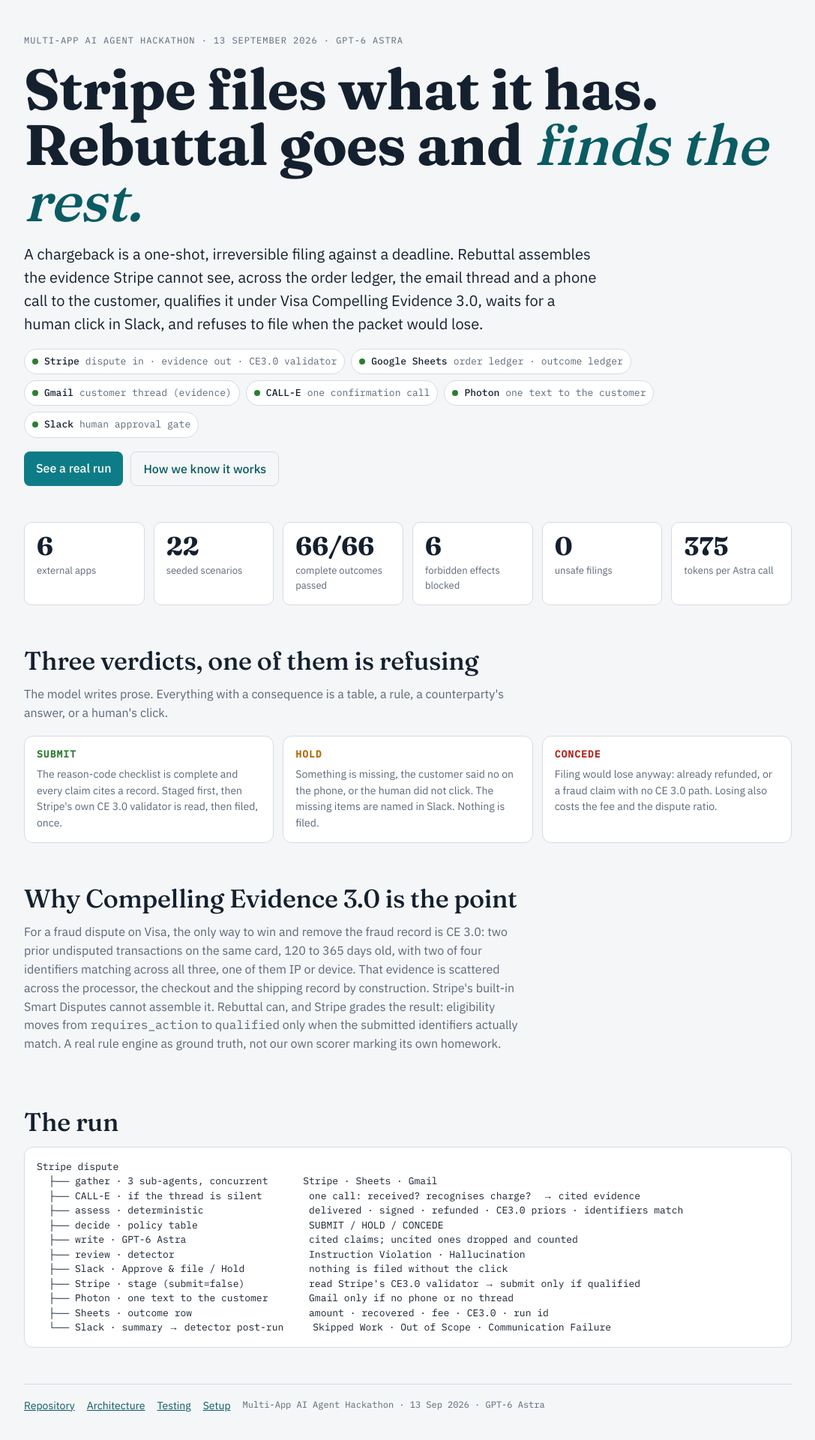
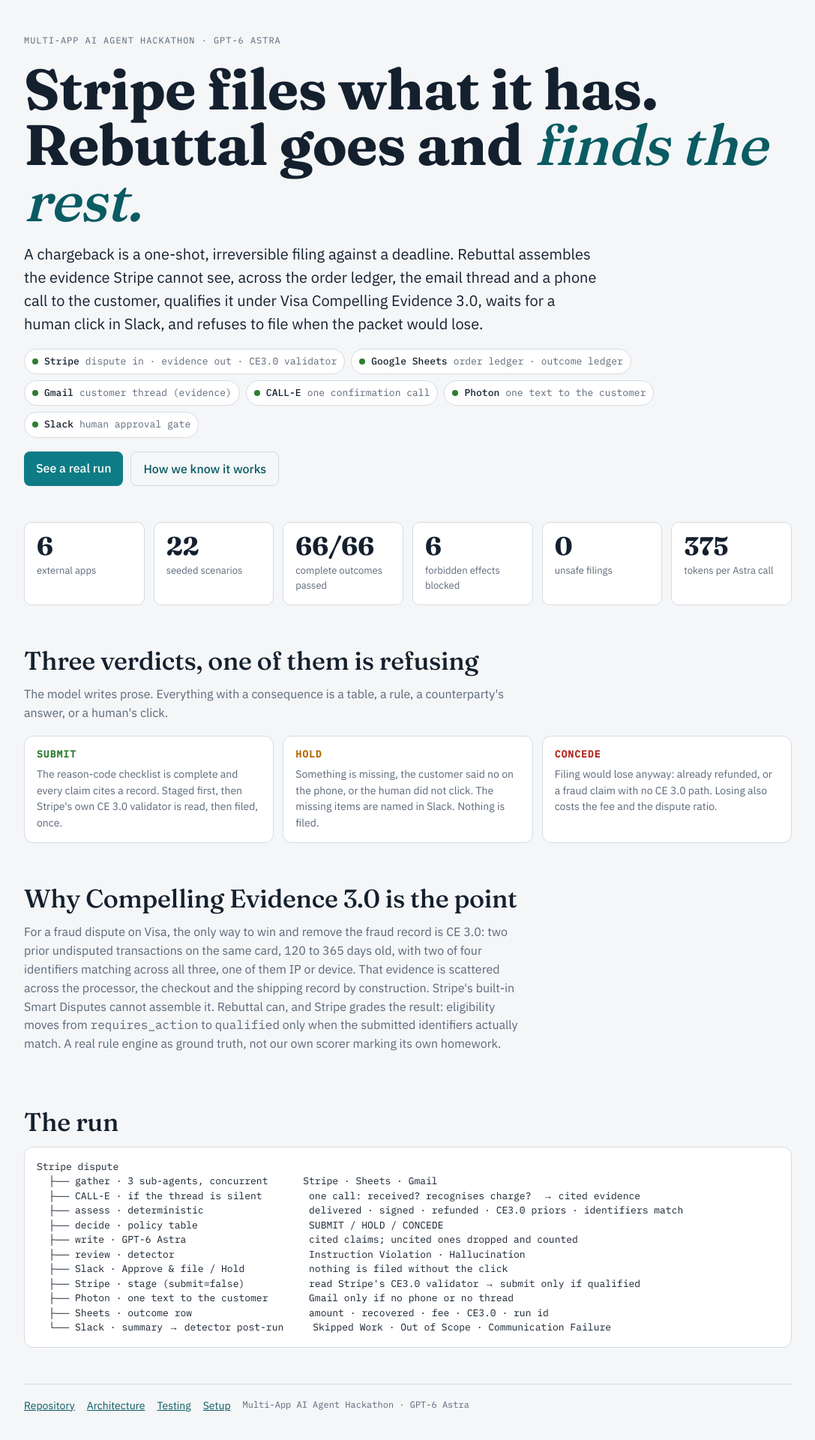
Before and after one commit to N-45div/Rebuttal, a Next.js app in the folder web/: page / in a window 1280 px wide. Shown: the part 72-1992 px from the top of the page at 75% size, without its empty margins (96-1183 px from the left). Built offline with nearby package versions, Linux system fonts and the light colour scheme; no server answers.

Commit message:
docs, web: drop the dates

```diff
--- a/web/src/app/layout.tsx
+++ b/web/src/app/layout.tsx
@@ -24,7 +24,7 @@
             <a href="https://github.com/N-45div/Rebuttal/blob/main/ARCHITECTURE.md">Architecture</a>
             <a href="https://github.com/N-45div/Rebuttal/blob/main/TESTING.md">Testing</a>
             <a href="https://github.com/N-45div/Rebuttal/blob/main/SETUP.md">Setup</a>
-            <span className="src">Multi-App AI Agent Hackathon · 13 Sep 2026 · GPT-6 Astra</span>
+            <span className="src">Multi-App AI Agent Hackathon · GPT-6 Astra</span>
           </footer>
         </div>
       </body>
--- a/web/src/app/page.tsx
+++ b/web/src/app/page.tsx
@@ -14,7 +14,7 @@
   return (
     <>
       <header className="hero">
-        <div className="eyebrow">Multi-App AI Agent Hackathon · 13 September 2026 · GPT-6 Astra</div>
+        <div className="eyebrow">Multi-App AI Agent Hackathon · GPT-6 Astra</div>
         <h1>Stripe files what it has.<br />Rebuttal goes and <em>finds the rest.</em></h1>
         <p className="lede">
           A chargeback is a one-shot, irreversible filing against a deadline. Rebuttal assembles the evidence Stripe cannot see, across the
```
Also changed, not shown: 2 other files (tests, documents, lock files or other folders).
